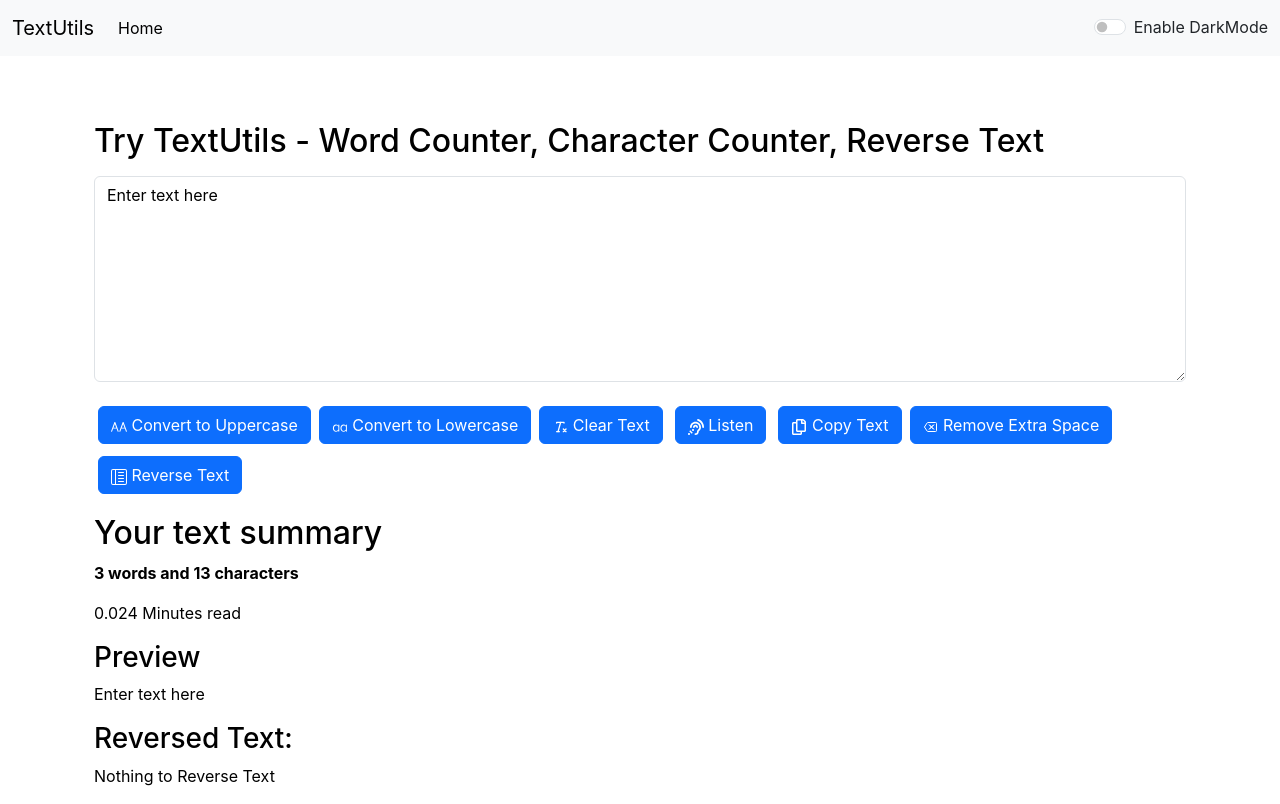
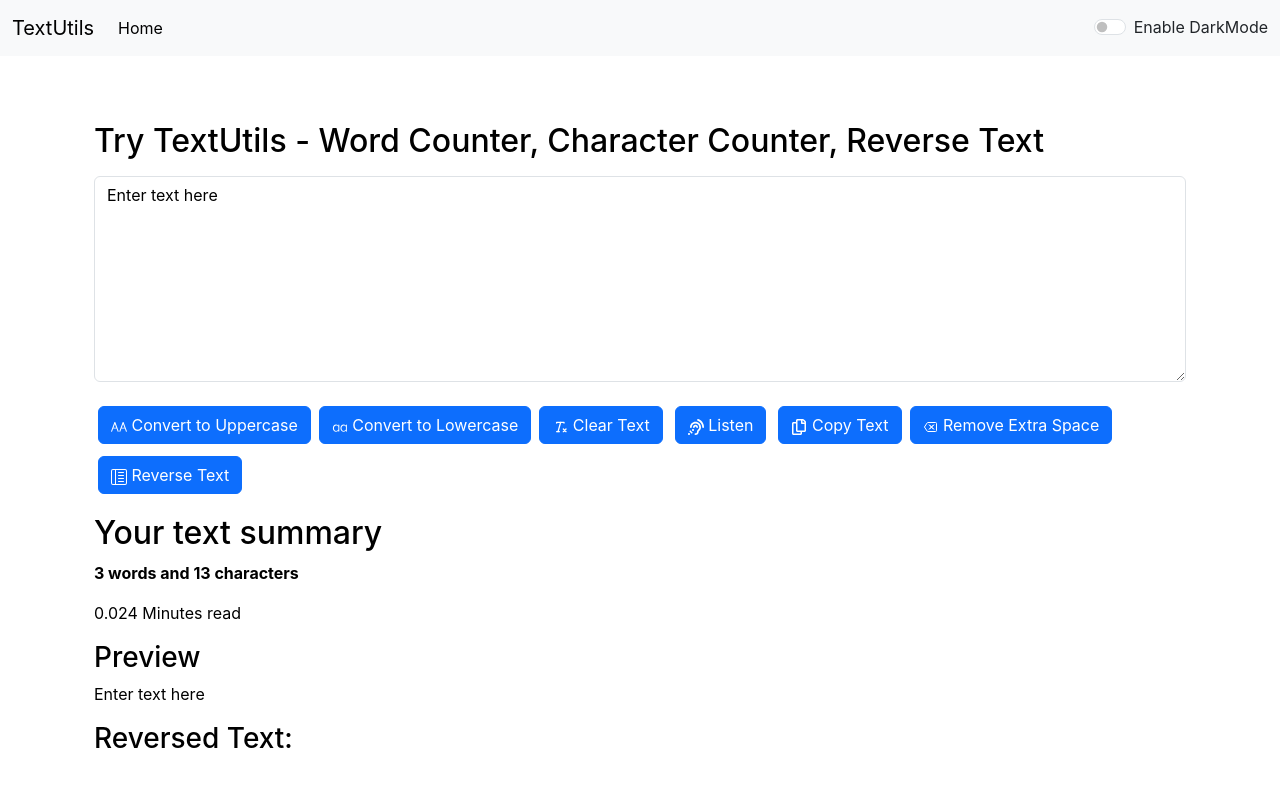
Before and after one commit to 17st/React-TextUtils, a React (Create React App) app: page / in a window 1280 px wide. Built offline with nearby package versions, Linux system fonts and the light colour scheme.

Commit message:
correct reverse text function

```diff
--- a/src/components/TextForm.js
+++ b/src/components/TextForm.js
@@ -85,7 +85,7 @@ export default function TextForm(props) {
                 <h3>Preview</h3>
                 <p>{text.length > 0 ? text : "Nothing to Preview!"}</p>
                 <h3>Reversed Text:</h3>
-                <p>{newText.length > 0 ? newText : "Nothing to Reverse Text"}</p> {/* Display the reversed text here */}
+                <p>{text.length > 0 ? newText : "Nothing to Reverse Text"}</p> {/* Display the reversed text here */}
             </div>
         </>
     );
```
